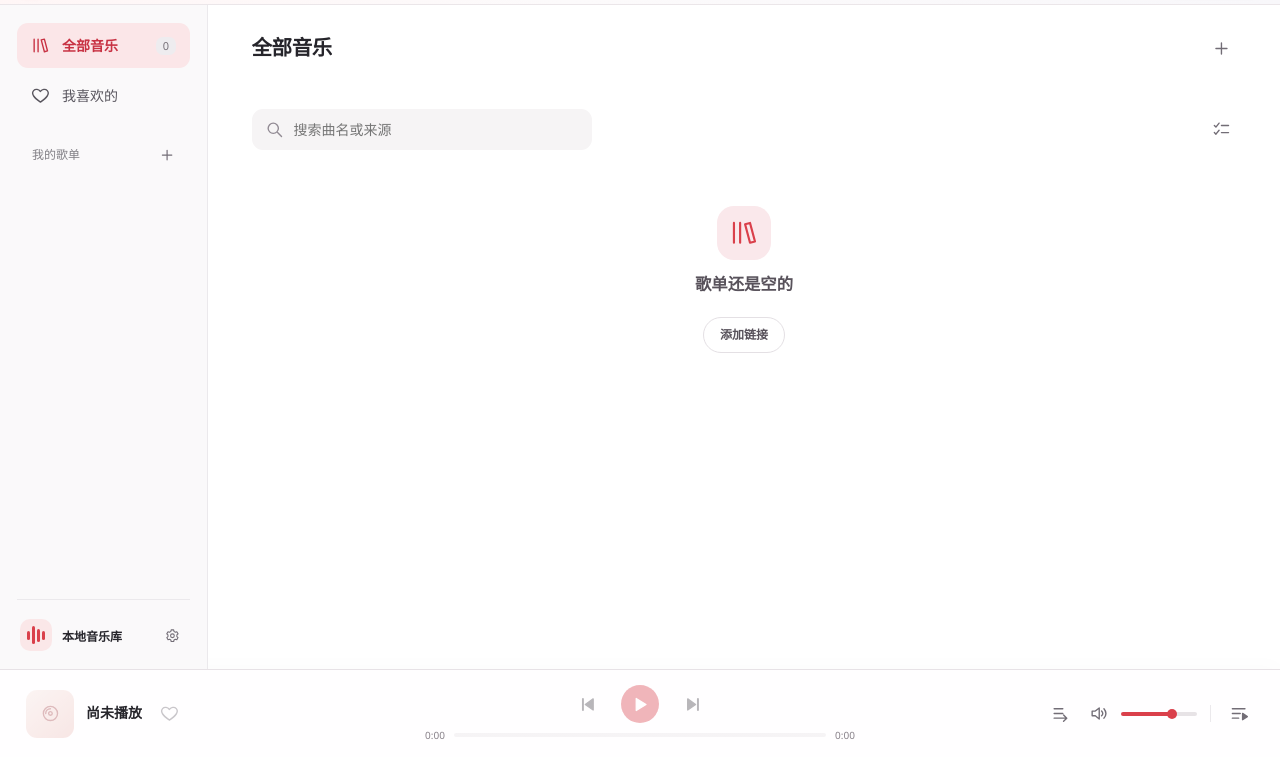
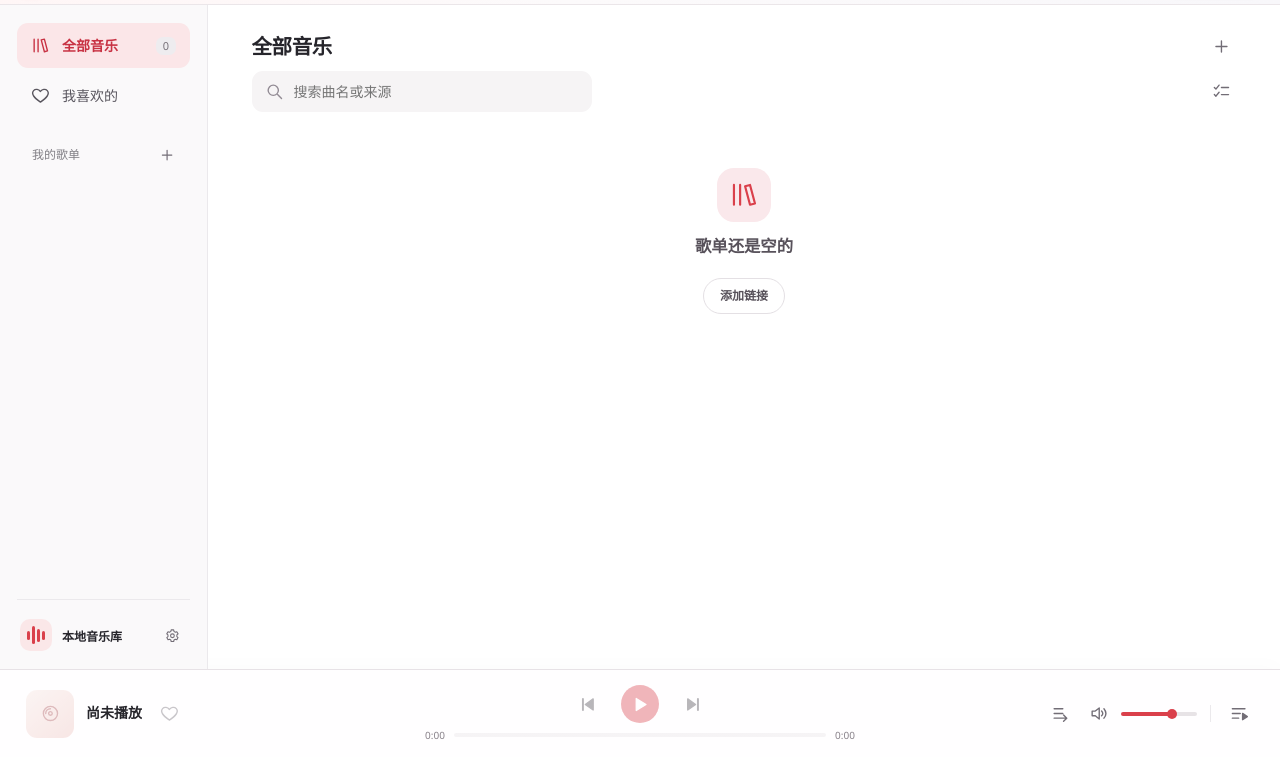
Before and after one commit to lenzo15/Nico-Music, a plain HTML site: page ui/index.html in a window 1280 px wide. Shown: the part 43-800 px from the top of the page. Drawn offline with Linux system fonts and the light colour scheme.

Commit message:
Tighten the gap between the collection heading and search row

```diff
--- a/ui/style.css
+++ b/ui/style.css
@@ -365,10 +365,7 @@ main {
   flex: none;
   align-items: center;
   justify-content: space-between;
-  padding: 14px clamp(24px, 3.4vw, 54px);
-  border-bottom: 1px solid var(--line);
-  height: 86px;
-  border-bottom: 0;
+  padding: 24px clamp(24px, 3.4vw, 54px) 6px;
 }
 .crumb {
   display: flex;
@@ -971,7 +968,7 @@ aside { min-height: 0; overflow-y: auto; }
 .topbar { gap: 12px; }
 .topbar button { flex: none; }
 .collectionTools, #batchBar { display: flex; flex: none; align-items: center; gap: 10px; flex-wrap: wrap; }
-.collectionTools { justify-content: space-between; margin: 18px 0 14px; }
+.collectionTools { justify-content: space-between; margin: 0 0 14px; }
 .collectionTools .filter { flex: 1; min-width: 120px; margin: 0; }
 #batchToggle[aria-pressed="true"] { color: var(--red-dark); background: #fbe8ea; }
 #batchBar {
```
